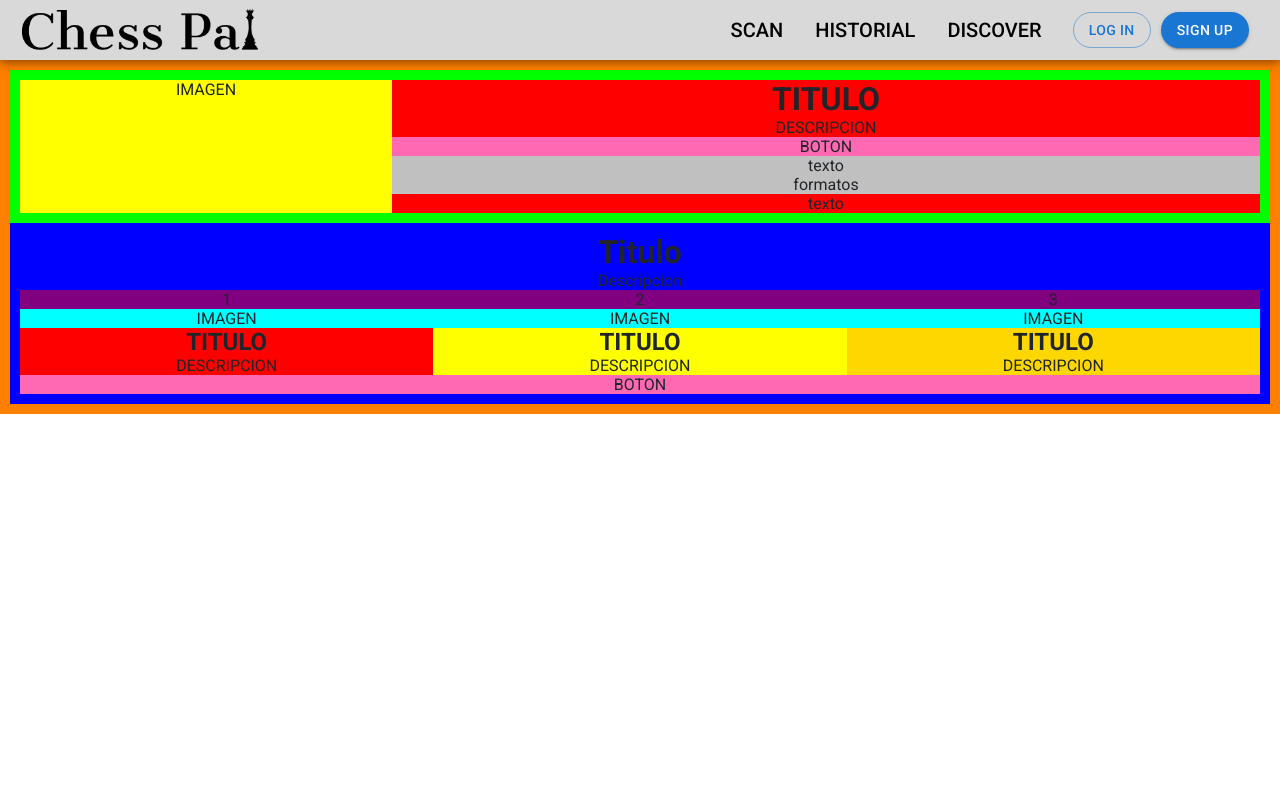
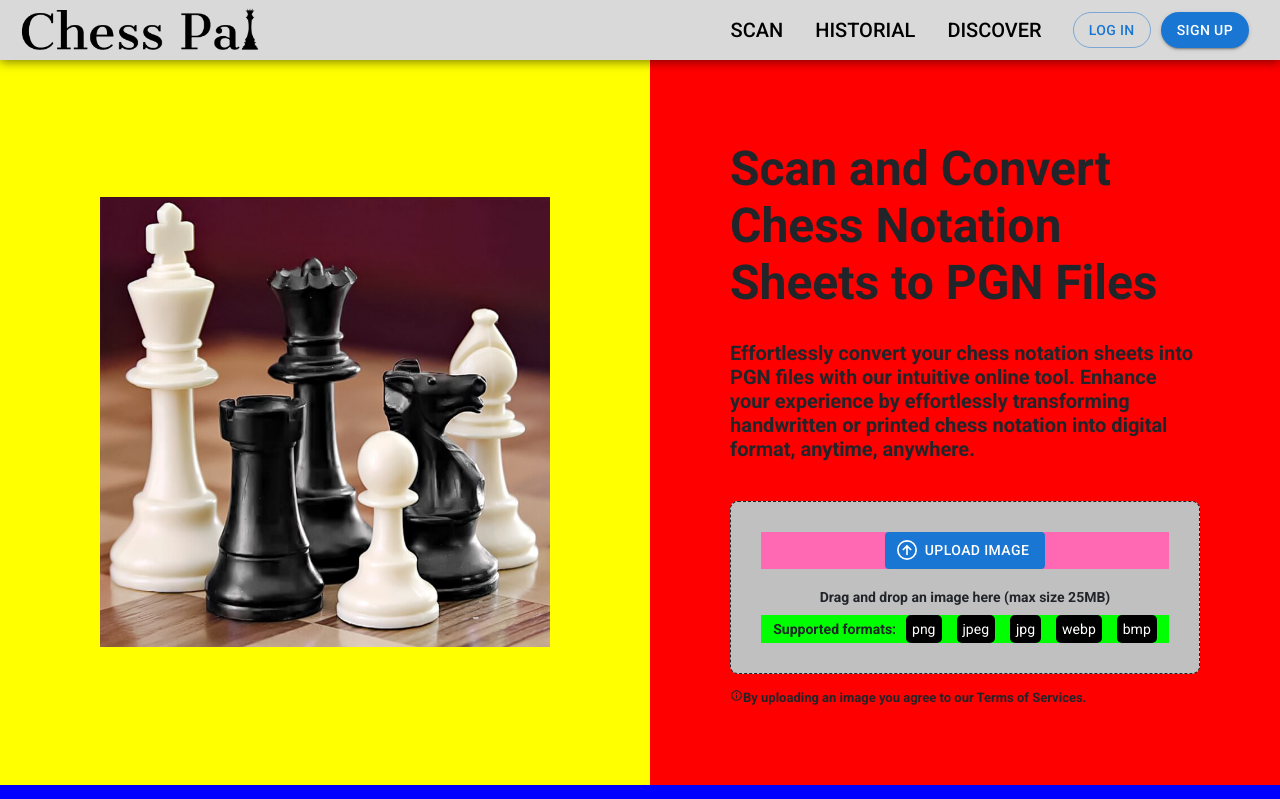
Before and after one commit to francsir/Group6-Design-Project, a React (Create React App) app in the folder chessPal/frontend/: page /Homepage in a window 1280 px wide. Shown: the top 799 px of the page. Built offline with nearby package versions, Linux system fonts and the light colour scheme.

Commit message:
Homepage section1 layout finished

```diff
--- a/chessPal/frontend/src/components/Homepage.js
+++ b/chessPal/frontend/src/components/Homepage.js
@@ -4,23 +4,62 @@ import styles from "../styles/Homepage.module.css";
 
 import Navbar from "./Navbar";
 
+import Button from "@mui/material/Button";
+
+//Icon imports
+import { GrUploadOption } from "react-icons/gr";
+import { IoMdInformationCircleOutline } from "react-icons/io";
+
+//Image imports
+import imagen from "../images/Chess.jpg";
+
 const Homepage = () => {
   return (
     <>
       <Navbar />
-      <div className={"text-center bg-orange " + styles.header}>
+      <div className={"text-center bg-orange " + styles.main}>
         <div className={"flex-column"}>
           <div className={"flex-row bg-green " + styles.section1}>
-            <div className={"bg-yellow " + styles.image_section}>IMAGEN</div>
+            <div className={"bg-yellow " + styles.image_section}>
+              <img src={imagen} alt="Showcase" />
+            </div>
             <div className={"bg-red " + styles.scan_section}>
-              <h1>TITULO</h1>
-              <p>DESCRIPCION</p>
+              <h1>Scan and Convert Chess Notation Sheets to PGN Files</h1>
+              <p>
+                Effortlessly convert your chess notation sheets into PGN files
+                with our intuitive online tool. Enhance your experience by
+                effortlessly transforming handwritten or printed chess notation
+                into digital format, anytime, anywhere.
+              </p>
               <div className={"flex-column bg-silver " + styles.upload_section}>
-                <div className="bg-pink">BOTON</div>
-                <p>texto</p>
-                <div>formatos</div>
+                <div className={"bg-pink " + styles.button_container}>
+                  <Button
+                    variant="contained"
+                    disableElevation
+                    startIcon={<GrUploadOption />}
+                    className={styles.upload_image_button}
+                  >
+                    Upload Image
+                  </Button>
+                </div>
+                <p>Drag and drop an image here (max size 25MB)</p>
+                <div
+                  className={"flex-row bg-green " + styles.formats_container}
+                >
+                  <p>Supported formats:</p>
+                  <div className={"flex-row " + styles.format_boxes_container}>
+                    <div className={styles.format_box}>png</div>
+                    <div className={styles.format_box}>jpeg</div>
+                    <div className={styles.format_box}>jpg</div>
+                    <div className={styles.format_box}>webp</div>
+                    <div className={styles.format_box}>bmp</div>
+                  </div>
+                </div>
               </div>
-              <p>texto</p>
+              <div className={styles.terms_service}>
+                <IoMdInformationCircleOutline />
+                By uploading an image you agree to our Terms of Services.
+              </div>
             </div>
           </div>
           <div className={"flex-column bg-blue " + styles.section2}>
--- a/chessPal/frontend/src/styles/Global.css
+++ b/chessPal/frontend/src/styles/Global.css
@@ -23,6 +23,10 @@
   --font-size-sm: 0.875rem; /* 14px */
   --font-size-lg: 1.25rem; /* 20px */
   --font-size-xl: 2rem; /* 32px */
+  --font-size-xxl: 2.5rem; /* 40px */
+  --font-size-xxxl: 3rem; /* 48px */
+  --font-size-huge: 4rem; /* 64px */
+  --font-size-giant: 5rem; /* 80px */
   /* Typography */
   --font-family-sans-serif: "Roboto", sans-serif;
   --font-family-serif: "Merriweather", serif;
@@ -33,7 +37,7 @@
   /* Border */
   --border-color: #dee2e6;
   --border-width: 1px;
-  --border-radius: 0.25rem;
+  --border-radius: 0.5rem;
   /* Animation */
   --transition-speed: 0.3s;
   --transition-easing: ease-in-out;
--- a/chessPal/frontend/src/styles/Homepage.module.css
+++ b/chessPal/frontend/src/styles/Homepage.module.css
@@ -1,9 +1,9 @@
-.header {
-  padding: 10px;
+.main {
 }
 
 .section1 {
-  padding: 10px;
+  justify-content: center;
+  flex-wrap: nowrap;
 }
 
 .section2 {
@@ -11,16 +11,92 @@
 }
 
 .image_section {
-  width: 30%;
+  padding: 100px;
+
+  display: flex;
+  justify-content: center;
+  align-items: center;
+}
+
+.image_section img {
+  width: 450px;
+  height: 450px;
 }
 
 .scan_section {
-  flex-grow: 1; /* Adjusts the width to the remaining space leaved by image_section*/
+  padding: 80px;
+  text-align: left;
+  max-width: 1000px;
 }
 
+.scan_section h1 {
+  font-size: var(--font-size-xxxl);
+  font-weight: var(--font-weight-bold);
+  margin-bottom: 30px;
+}
+
+.scan_section p {
+  font-size: var(--font-size-lg);
+  font-weight: var(--font-weight-bold);
+}
+
+.upload_section {
+  padding: 30px;
+  text-align: center;
+  margin-top: 40px;
+  margin-bottom: 15px;
+
+  border-style: dashed;
+  border-width: var(--border-width);
+  border-radius: var(--border-radius);
+}
+
+.button_container {
+  margin-bottom: 20px;
+}
+
+.upload_image_button {
+  padding: 10px 17px 10px 17px;
+  text-transform: none;
+
+  font-size: var(--font-size-lg);
+  font-weight: var(--font-weight-normal);
+
+  border-radius: var(--border-radius);
+}
+
+.upload_section p {
+  font-size: var(--font-size-sm);
+  font-weight: var(--font-weight-bold);
+}
+
+.formats_container {
+  margin-top: 10px;
+  align-items: center;
+  justify-content: center;
+}
+
+.format_boxes_container {
+  margin-left: 10px;
+  gap: 15px;
+}
+
+.format_box {
+  padding: 6px;
+  border-radius: 5px;
+  background-color: black;
+  color: white;
+
+  font-size: var(--font-size-sm);
+  font-weight: var(--font-weight-normal);
+}
+
+.terms_service {
+  font-size: 13px;
+  font-weight: var(--font-weight-bold);
+}
+
+/* wfwefwf */
 .step_container {
   flex-grow: 1;
 }
-
-.upload_section {
-}
```
Also changed, not shown: chessPal/frontend/src/images/Chess.jpg (added).
